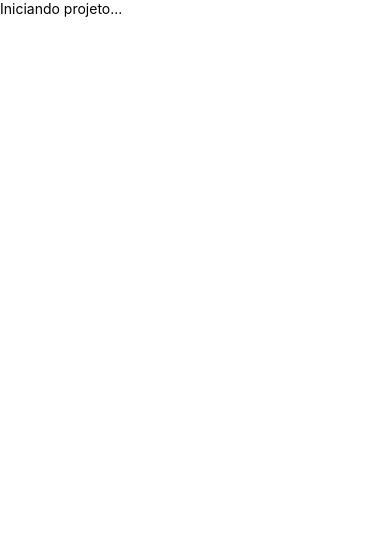
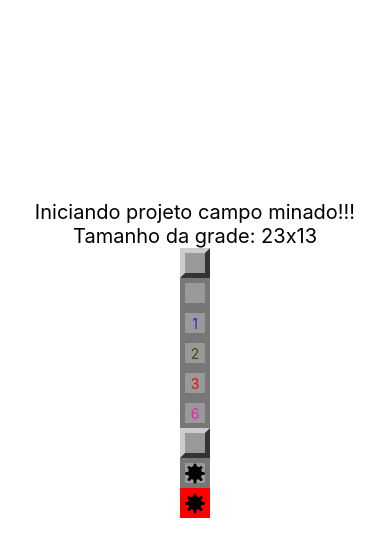
Before and after one commit to rsalcir/campoMinado-react-native, a React Native app: screen / in a window 390 px wide. Shown: the top 556 px of the page. Built offline with nearby package versions, Linux system fonts and the light colour scheme.

Commit message:
Criando componentes para o campo e a mina

```diff
--- a/package.json
+++ b/package.json
@@ -11,7 +11,8 @@
   },
   "dependencies": {
     "react": "16.13.1",
-    "react-native": "0.63.4"
+    "react-native": "0.63.4",
+    "watchman": "^1.0.0"
   },
   "devDependencies": {
     "@babel/core": "^7.8.4",
@@ -21,6 +22,7 @@
     "eslint": "^6.5.1",
     "jest": "^25.1.0",
     "metro-react-native-babel-preset": "^0.59.0",
+    "path": "^0.12.7",
     "react-test-renderer": "16.13.1"
   },
   "jest": {
--- a/src/App.js
+++ b/src/App.js
@@ -7,13 +7,27 @@ import {
   Text,
 } from 'react-native';
 
+import parametros from './parametros'
+import Campo from './components/Campo';
 
 export default class App extends Component {
   render (){
     return (
       <SafeAreaView>
         <View style={styles.container}>
-          <Text>Iniciando projeto...</Text>
+          <Text style={styles.texto}>Iniciando projeto campo minado!!!</Text>
+          <Text style={styles.texto}>
+            Tamanho da grade: {parametros.getRowsAmount()}x{parametros.getColumnsAmount()}
+          </Text>
+          <Campo/>
+          <Campo aberto/>
+          <Campo aberto minasAoRedor={1}/>
+          <Campo aberto minasAoRedor={2}/>
+          <Campo aberto minasAoRedor={3}/>
+          <Campo aberto minasAoRedor={6}/>
+          <Campo minado />
+          <Campo minado aberto/>
+          <Campo minado aberto explodida/>
         </View>
       </SafeAreaView>
     )
@@ -23,5 +37,12 @@ export default class App extends Component {
 const styles = StyleSheet.create({
   container:{
     flex: 1,
+    justifyContent: 'center',
+    alignItems: 'center',
+    paddingTop: 200
+  },
+  texto:{
+    fontSize: 20,
+    textAlign:'center'
   }
 });
--- /dev/null
+++ b/src/components/Campo.js
@@ -0,0 +1,65 @@
+import React from 'react'
+import { View, StyleSheet, Text } from 'react-native'
+import parametros from '../parametros'
+
+import Mina from './Mina'
+
+export default (props) => {
+    const { minado, aberto, minasAoRedor, explodida } = props;
+
+    const estiloDoCampo = [styles.campo];
+    if (aberto) estiloDoCampo.push(styles.aberto);
+    if (explodida) estiloDoCampo.push(styles.explodida);
+    if (estiloDoCampo.length == 1) estiloDoCampo.push(styles.regular);
+    let cor = getCorQuandotiverMinasAoRedor(minasAoRedor);
+    return (
+        <View style={estiloDoCampo}>
+            { !minado && aberto && minasAoRedor > 0 ?
+                <Text style={ styles.label, {color: cor} }>
+                    {minasAoRedor}
+                </Text>
+            :false }
+            { minado && aberto ? <Mina/> : false }
+        </View>
+    )
+}
+
+function getCorQuandotiverMinasAoRedor(minasAoRedor) {
+    switch(minasAoRedor && minasAoRedor > 0) {
+        case minasAoRedor == 1: return '#2A28D7';
+        case minasAoRedor == 2: return '#2B520F';
+        case minasAoRedor > 2 && minasAoRedor < 6: return '#F9060A';
+        case minasAoRedor >= 6: return '#F221A9';
+        default: return null;
+    }
+}
+
+const styles = StyleSheet.create({
+    campo:{
+        height: parametros.blockSize,
+        width: parametros.blockSize,
+    },
+    regular:{
+        backgroundColor: '#999',
+        borderWidth: 5,
+        borderLeftColor: '#CCC',
+        borderTopColor: '#CCC',
+        borderRightColor: '#333',
+        borderBottomColor: '#333'
+    },
+    aberto:{
+        backgroundColor: '#999',
+        borderWidth: 5,
+        borderColor: '#777',
+        alignItems: 'center',
+        justifyContent: 'center'
+    },
+    label:{
+        fontWeight: 'bold',
+        fontSize: parametros.fontSize
+    },
+    explodida:{
+        backgroundColor: 'red',
+        borderColor: 'red'
+    }
+});
--- /dev/null
+++ b/src/components/Mina.js
@@ -0,0 +1,36 @@
+import React from 'react'
+import {View, StyleSheet} from 'react-native'
+
+export default (props) =>{
+    return (
+        <View style={styles.container}>
+            <View style={styles.nucleo}/>
+            <View style={styles.linha}/>
+            <View style={[styles.linha, { transform: [{ rotate: '45deg' }] }]}/>
+            <View style={[styles.linha, { transform: [{ rotate: '90deg' }] }]}/>
+            <View style={[styles.linha, { transform: [{ rotate: '135deg' }] }]}/>
+        </View>
+    )
+}
+
+const styles = StyleSheet.create({
+    container:{
+        alignItems: 'center',
+        justifyContent: 'center'
+    },
+    nucleo:{
+        height: 14,
+        width: 14,
+        borderRadius: 10,
+        backgroundColor: 'black',
+        alignItems: 'center',
+        justifyContent: 'center'
+    },
+    linha:{
+        position: 'absolute',
+        height: 3,
+        width: 20,
+        borderRadius: 3,
+        backgroundColor: 'black'
+    }
+});
--- /dev/null
+++ b/src/parametros.js
@@ -0,0 +1,22 @@
+import {
+    Dimensions
+} from 'react-native'
+
+const parametros = {
+    blockSize: 30,
+    borderSize: 5,
+    fontSize: 15,
+    headerRatio: 0.15, // Proporcao do painel superior na tela
+    difficultLevel: 0.1,
+    getColumnsAmount() {
+        const width = Dimensions.get('window').width
+        return Math.floor(width / this.blockSize)
+    },
+    getRowsAmount() {
+        const totalHeight = Dimensions.get('window').height
+        const boardHeigth = totalHeight * (1 - this.headerRatio)
+        return Math.floor(boardHeigth / this.blockSize)
+    }
+}
+
+export default parametros
```
Also changed, not shown: 1 other file (tests, documents, lock files or other folders).
